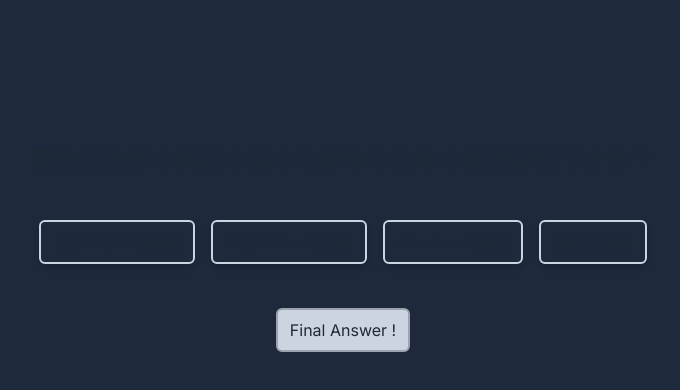
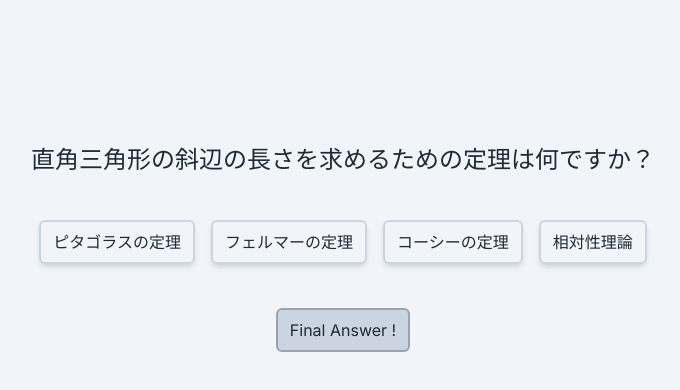
Before and after one commit to Kroro1208/beginners-projects, a Next.js app: page /quiz-app in a window 1280 px wide. Shown: the top 390 px of the page, without its empty margins (297-977 px from the left). Built offline with nearby package versions, Linux system fonts and the light colour scheme.

Commit message:
アップデートした

```diff
--- a/app/(main)/quiz-app/customHook.ts
+++ b/app/(main)/quiz-app/customHook.ts
@@ -26,7 +26,7 @@ export const QuizAppHook: UseQuizApp = () => {
       setAnswer("Congratulation!!");
       setScore(score + 1);
     } else {
-      setAnswer("Try Again !");
+      setAnswer("残念...");
     }
   };
 
--- a/app/globals.css
+++ b/app/globals.css
@@ -5,7 +5,7 @@
 html,
 body,
 #root {
-  @apply bg-slate-800 text-gray-800 box-border;
+  @apply bg-slate-100 text-gray-800 box-border;
 }
 
 ::-webkit-scrollbar {
```
